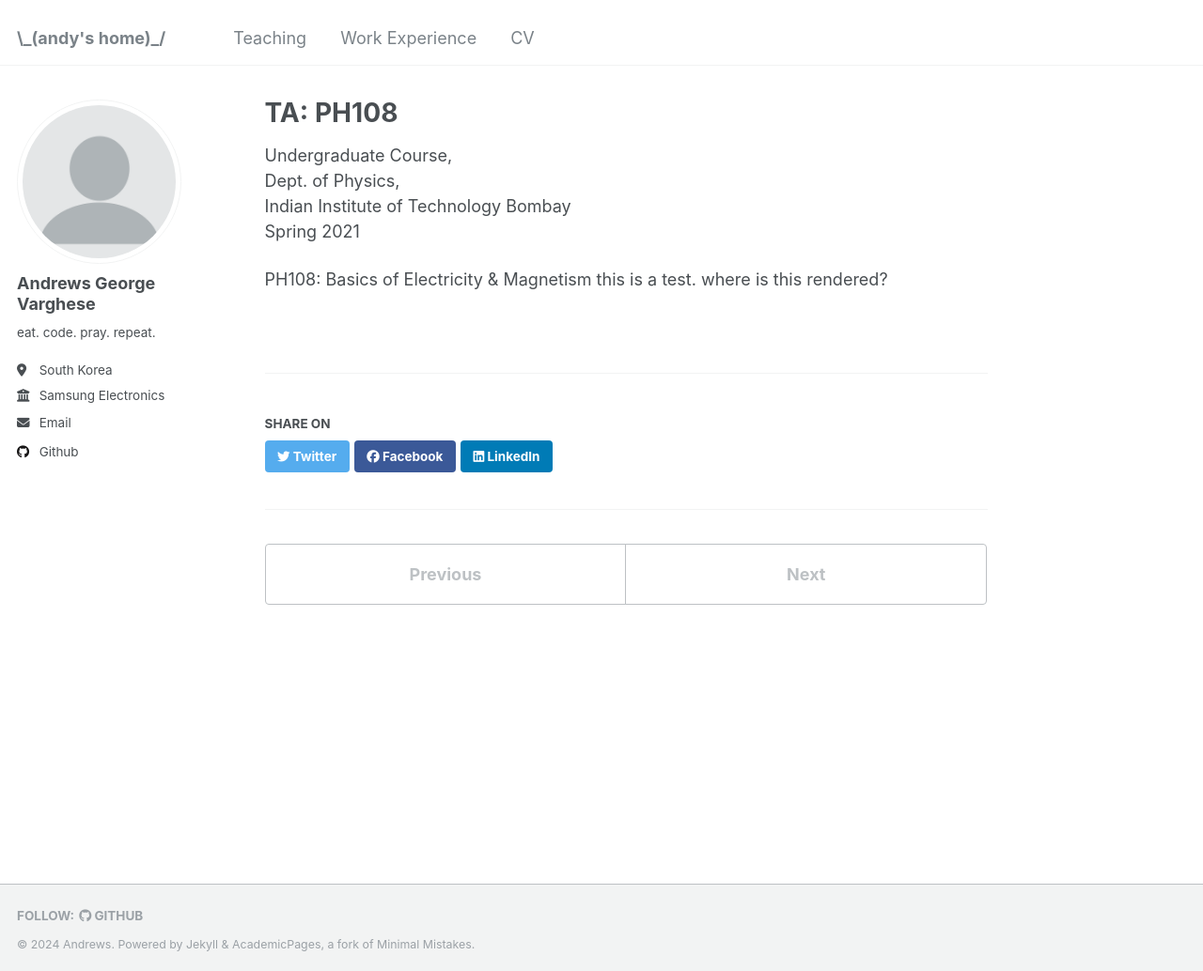
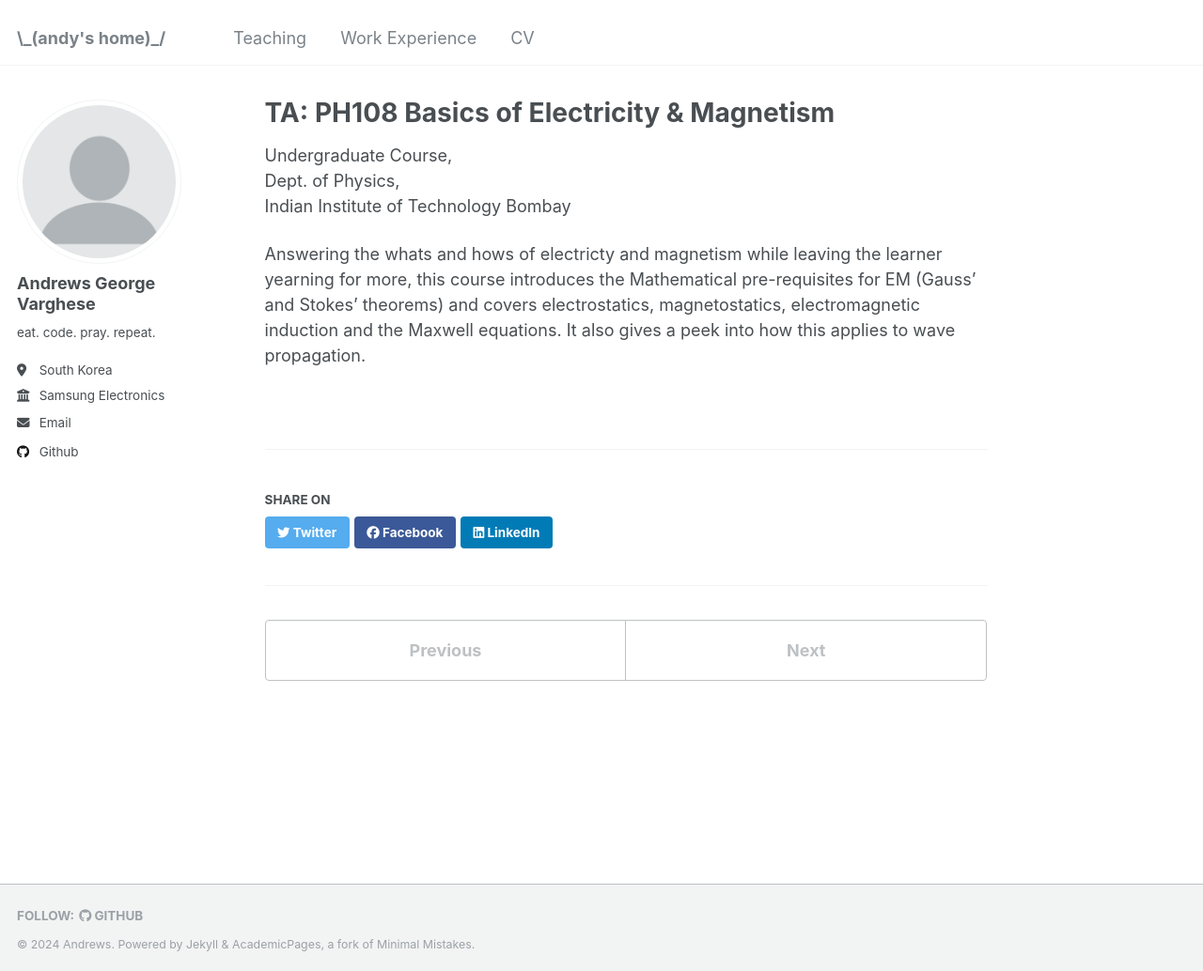
Before and after one commit to asgv123/asgv123.github.io, a Jekyll site: the page built from _teaching/PH108.md, in a window 1280 px wide and 1034 px high. Shown: the whole window at 94% size. Built offline with Jekyll 4.4.1, drawn with Linux system fonts in a browser that asks for light colours.

Commit message:
summaries

```diff
--- a/_includes/archive-single.html
+++ b/_includes/archive-single.html
@@ -39,7 +39,7 @@
     {% endif %}
 
         {% if post.collection == 'teaching' %}
-          <p> {{ post.venue }}<br>{{ post.disp_date }} </p>
+          <p> {{ post.venue }}<br><i>{{ post.disp_date }}</i> </p>
         {% elsif post.collection == 'publications' %}
           <p>Published in <i>{{ post.venue }}</i>, {{ post.date | default: "1900-01-01" | date: "%Y" }} </p>
         {% elsif post.date %}
--- a/_layouts/single.html
+++ b/_layouts/single.html
@@ -35,7 +35,7 @@ layout: default
         {% endif %}
 
         {% if page.collection == 'teaching' %}
-          <p> {{ page.type }},<br> {{ page.venue }}<br> {{ page.disp_date }} </p>
+          <p> {{ page.type }},<br> {{ page.venue }}<br> <i>{{ post.disp_date }}</i> </p>
         {% elsif page.venue and page.date %}
           <p>Published in <i>{{ page.venue }}</i>, {{ page.date | default: "1900-01-01" | date: "%Y" }} </p>
         {% elsif page.date %}
--- a/_teaching/PH108.md
+++ b/_teaching/PH108.md
@@ -1,5 +1,5 @@
 ---
-title: "TA: PH108"
+title: "TA: PH108 Basics of Electricity & Magnetism"
 collection: teaching
 type: "Undergraduate Course"
 permalink: /teaching/PH108
@@ -7,6 +7,4 @@ venue: "Dept. of Physics,<br>Indian Institute of Technology Bombay"
 date: "2021-01-05"
 disp_date: "Spring 2021"
 ---
-
-PH108: Basics of Electricity & Magnetism
-this is a test. where is this rendered?
+Answering the whats and hows of electricty and magnetism while leaving the learner yearning for more, this course introduces the Mathematical pre-requisites for EM (Gauss' and Stokes' theorems) and covers electrostatics, magnetostatics, electromagnetic induction and the Maxwell equations. It also gives a peek into how this applies to wave propagation.
```
Also changed, not shown: _teaching/CH105.md (+2 -3 lines), _teaching/CS101.md (+2 -3 lines).
